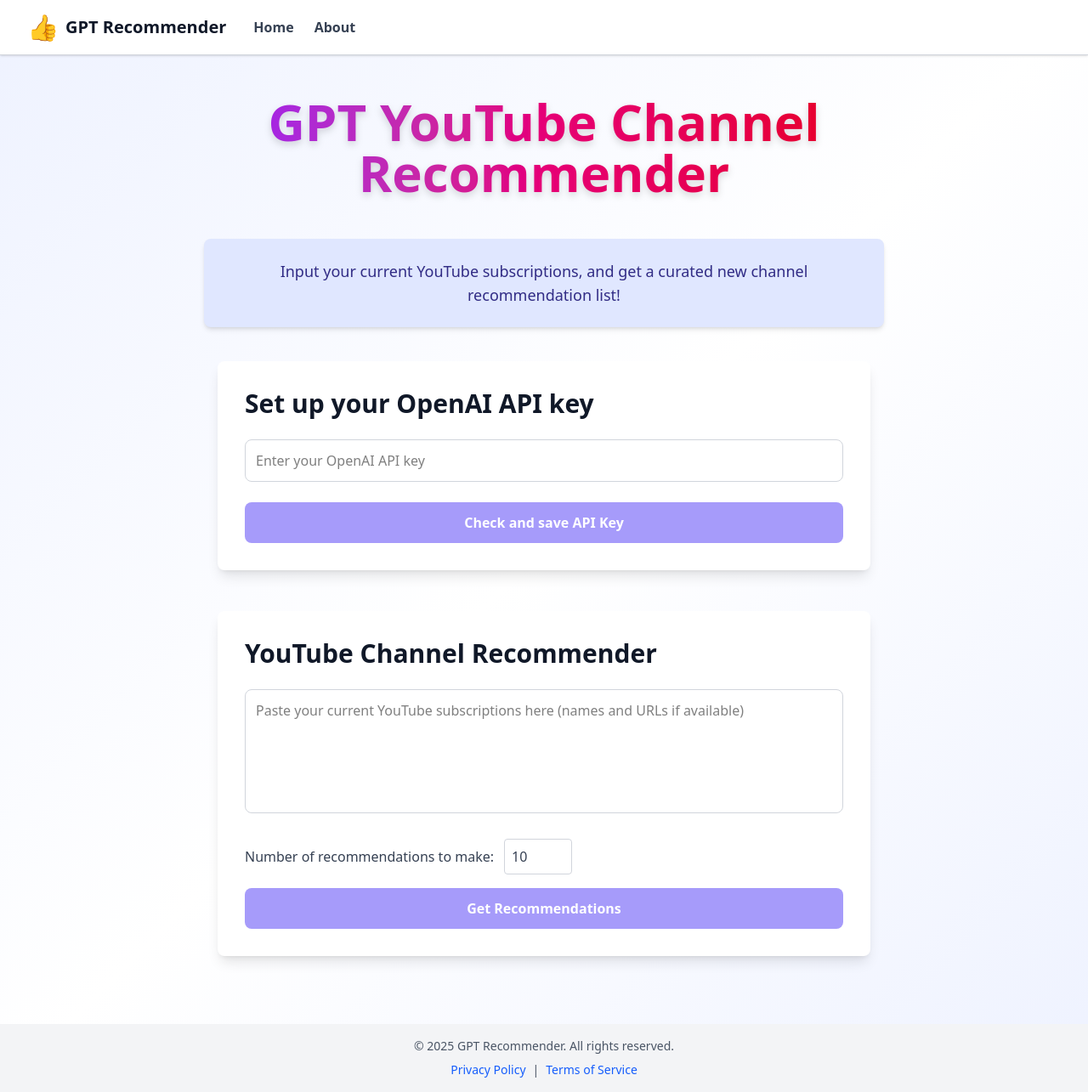
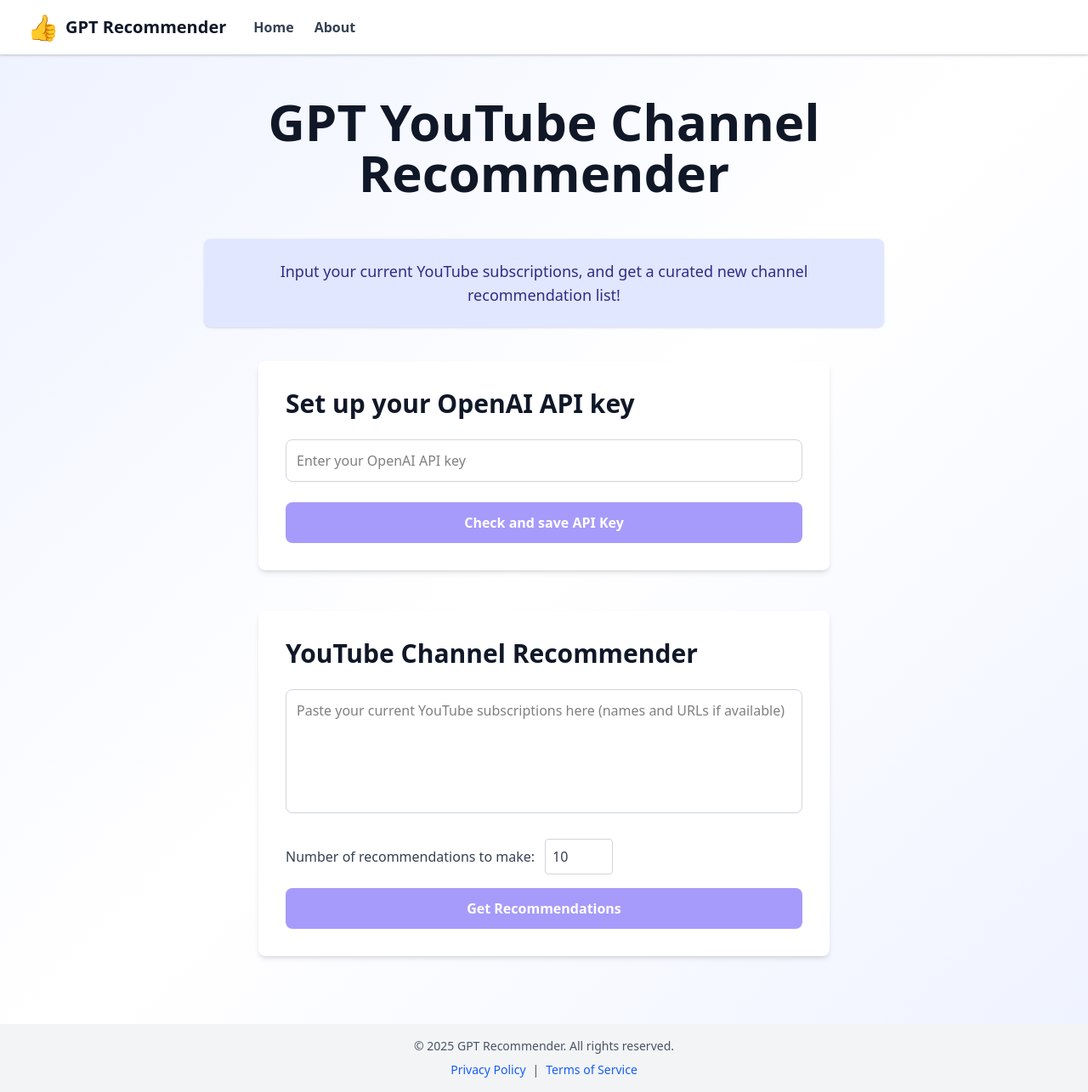
Before and after one commit to louispaulet/gpt_recommender, a React (Vite) app in the folder gpt_reco_app/: page / in a window 1280 px wide. Shown: the whole page at 85% size. Built offline with nearby package versions, Linux system fonts and the light colour scheme; no server answers.

Commit message:
[gpt_reco_app] simplify layout styles

```diff
--- a/gpt_reco_app/src/components/Homepage.jsx
+++ b/gpt_reco_app/src/components/Homepage.jsx
@@ -87,7 +87,7 @@
   };
 
   return (
-    <main className="max-w-3xl mx-auto p-8 bg-white rounded-lg shadow-lg mt-10">
+    <main className="max-w-2xl mx-auto p-8 bg-white rounded-lg shadow-md mt-10">
       <h2 className="text-3xl font-extrabold mb-6 text-gray-900">Set up your OpenAI API key</h2>
       <input
         type="text"
--- a/gpt_reco_app/src/components/YouTubeCriticizer.jsx
+++ b/gpt_reco_app/src/components/YouTubeCriticizer.jsx
@@ -57,7 +57,7 @@
   };
 
   return (
-    <div className="mt-8 p-6 bg-gray-50 rounded-lg shadow-md">
+    <div className="mt-8 p-6 bg-gray-50 rounded-lg shadow-sm">
       <h2 className="text-2xl font-semibold mb-4">Criticizer: Get Better Recommendations</h2>
       <button
         onClick={getImprovedRecommendations}
--- a/gpt_reco_app/src/components/YouTubeRecommender.jsx
+++ b/gpt_reco_app/src/components/YouTubeRecommender.jsx
@@ -71,7 +71,7 @@
   };
 
   return (
-    <section className="max-w-3xl mx-auto p-8 mt-10 bg-white rounded-lg shadow-lg">
+    <section className="max-w-2xl mx-auto p-8 mt-10 bg-white rounded-lg shadow-md">
       <h2 className="text-3xl font-extrabold mb-6 text-gray-900">YouTube Channel Recommender</h2>
       <textarea
         rows={5}
--- a/gpt_reco_app/src/pages/About.jsx
+++ b/gpt_reco_app/src/pages/About.jsx
@@ -2,8 +2,8 @@
 
 const About = () => {
   return (
-    <div className="py-12 px-4 sm:px-6 lg:px-8 max-w-5xl mx-auto">
-      <section className="mb-10 p-6 bg-indigo-100 rounded-lg shadow-md text-indigo-900 font-medium text-center text-lg">
+    <div className="py-12 px-4 sm:px-6 lg:px-8 max-w-4xl mx-auto">
+      <section className="mb-10 p-6 bg-indigo-100 rounded-lg shadow-sm text-indigo-900 font-medium text-center text-lg">
         <h1 className="text-4xl font-extrabold mb-6">About GPT YouTube Channel Recommender</h1>
         <h2 className="text-2xl font-extrabold mb-3 tracking-wide uppercase border-b-2 border-indigo-400 pb-1">
           What is this?
--- a/gpt_reco_app/src/pages/Homepage.jsx
+++ b/gpt_reco_app/src/pages/Homepage.jsx
@@ -4,11 +4,11 @@
 
 function Homepage() {
   return (
-    <div className="py-12 px-4 sm:px-6 lg:px-8 max-w-5xl mx-auto">
-      <h1 className="text-3xl sm:text-6xl font-extrabold text-transparent bg-clip-text bg-gradient-to-r from-purple-600 via-pink-600 to-red-600 drop-shadow-lg mb-12 text-center">
+    <div className="py-12 px-4 sm:px-6 lg:px-8 max-w-4xl mx-auto">
+      <h1 className="text-3xl sm:text-6xl font-extrabold text-gray-900 mb-12 text-center">
         GPT YouTube Channel Recommender
       </h1>
-      <section className="mb-10 p-6 bg-indigo-100 rounded-lg shadow-md text-indigo-900 font-medium text-center text-lg">
+      <section className="mb-10 p-6 bg-indigo-100 rounded-lg shadow-sm text-indigo-900 font-medium text-center text-lg">
         Input your current YouTube subscriptions, and get a curated new channel recommendation list!
       </section>
       <HomepageComponent />
```
